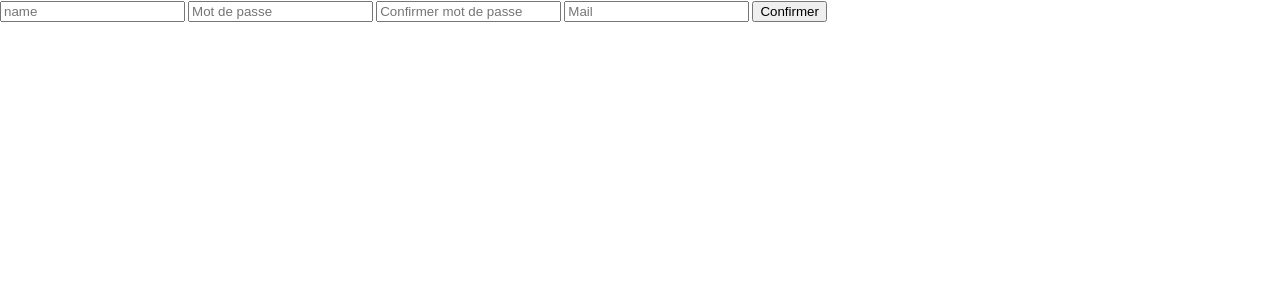
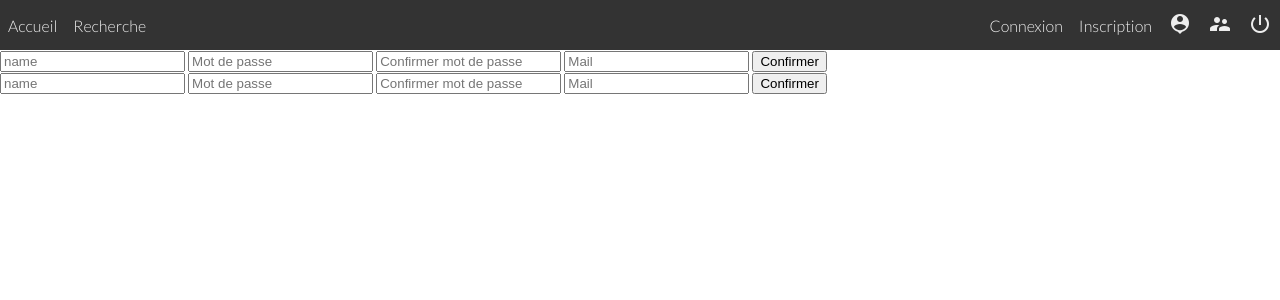
Before and after one commit to Its-Alex/42-Web-Project, a PHP site: page / in a window 1280 px wide. Shown: the top 300 px of the page. Run offline with PHP 8.4, Linux system fonts and the light colour scheme.

Commit message:
Begin views

```diff
--- a/camagru/public/css/master.css
+++ b/camagru/public/css/master.css
@@ -1,6 +1,43 @@
 html, body {
 	margin: 0;
 	padding: 0;
-	background-color: #FFF;
+	background-color: #fff;
 	font-family: 'Lato', sans-serif;
 }
+
+ul, li {
+	list-style: none;
+}
+
+a {
+	text-decoration: none;
+}
+
+/*
+**
+** Header-Bar CSS :
+**
+*/
+
+.header {
+	margin: 0;
+	padding: 0;
+	width: 100%;
+	height: 50px;
+	background-color: #333;
+	display: flex;
+	align-items: center;
+}
+
+.header > a {
+	color: #eee;
+}
+
+.header > a:nth-child(3) {
+	flex-grow: 1;
+}
+
+.header > a {
+	margin: 4px;
+	padding: 4px;
+}
--- a/camagru/views/body.php
+++ b/camagru/views/body.php
@@ -1,7 +1,14 @@
-    <div>
-      <input class="connect" type="text" name="name" placeholder="name">
-      <input class="connect" type="password" name="passwd" placeholder="Mot de passe">
-      <input class="connect" type="password" name="confirmPasswd" placeholder="Confirmer mot de passe">
-      <input class="connect" type="text" name="mail" placeholder="Mail">
-      <input class="connect" type="button" name="submit" value="Confirmer" onclick="auth()">
-    </div>
+		<div class="form-signin">
+			<input class="signin" type="text" name="name" placeholder="name">
+			<input class="signin" type="password" name="passwd" placeholder="Mot de passe">
+			<input class="signin" type="password" name="confirmPasswd" placeholder="Confirmer mot de passe">
+			<input class="signin" type="text" name="mail" placeholder="Mail">
+			<input class="signin" type="button" name="submit" value="Confirmer" onclick="signin()">
+		</div>
+		<div class="form-signup">
+			<input class="signup" type="text" name="name" placeholder="name">
+			<input class="signup" type="password" name="passwd" placeholder="Mot de passe">
+			<input class="signup" type="password" name="confirmPasswd" placeholder="Confirmer mot de passe">
+			<input class="signup" type="text" name="mail" placeholder="Mail">
+			<input class="signup" type="button" name="submit" value="Confirmer" onclick="signup()">
+		</div>
--- a/camagru/views/footer.php
+++ b/camagru/views/footer.php
@@ -1,5 +1,5 @@
     <script type="text/javascript" src="./public/js/xhr.js"></script>
-    <script type="text/javascript" src="./public/js/movie.js"></script>
+    <!-- <script type="text/javascript" src="./public/js/movie.js"></script> -->
     <script type="text/javascript" src="./public/js/exec.js"></script>
   </body>
 </html>
--- a/camagru/views/header.php
+++ b/camagru/views/header.php
@@ -6,5 +6,16 @@
     <meta name="viewport" content="width=device-width, user-scalable=no">
     <link rel="stylesheet" type="text/css" href="public/css/master.css">
     <link href="https://fonts.googleapis.com/css?family=Lato:300" rel="stylesheet">
+    <link href="https://fonts.googleapis.com/icon?family=Material+Icons" rel="stylesheet">
   </head>
   <body>
+		<ul class="header">
+			<a onclick=""><li>Accueil</li></a>
+			<a onclick=""><li>Recherche</li></a>
+			<a onclick=""><li></li></a>
+			<a onclick=""><li>Connexion</li></a>
+			<a onclick="signin();"><li>Inscription</li></a>
+			<a onclick=""><li><i class="tiny material-icons">person_pin</i></li></a>
+			<a onclick=""><li><i class="tiny material-icons">supervisor_account</i></li></a>
+			<a onclick=""><li><i class="tiny material-icons">power_settings_new</i></li></a>
+		</ul>
```
